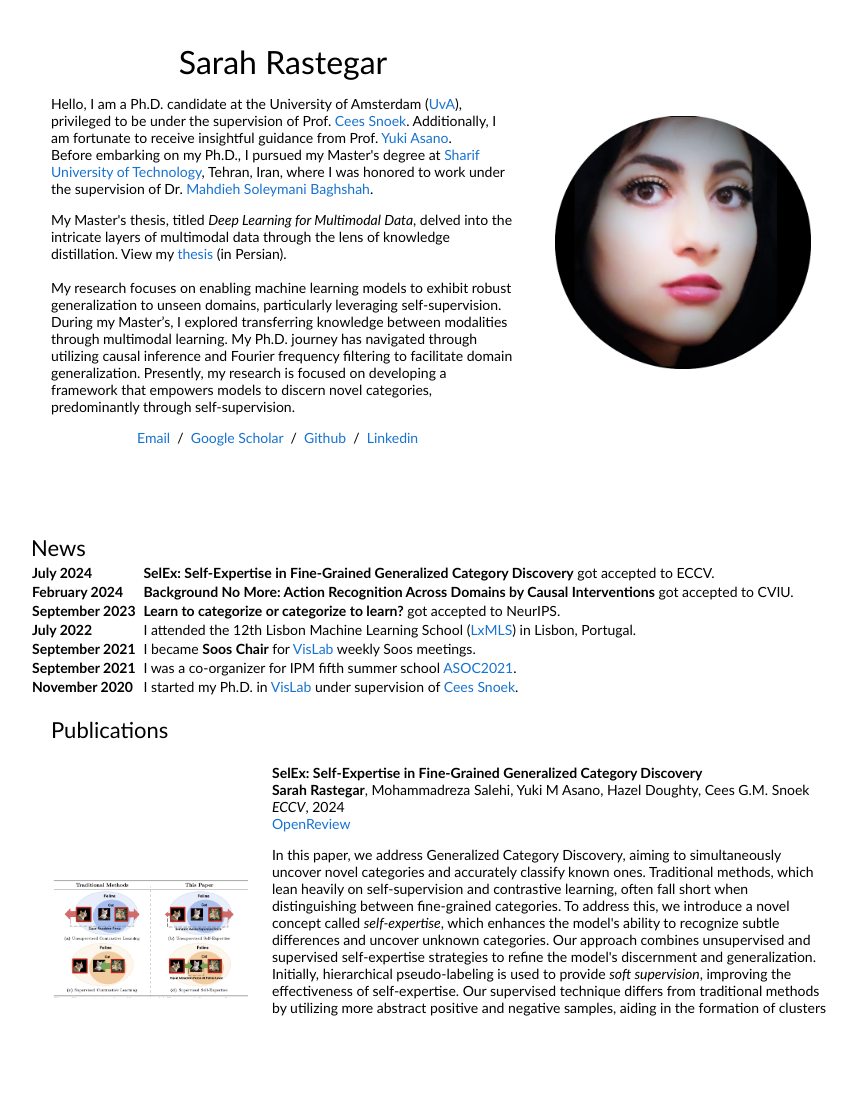
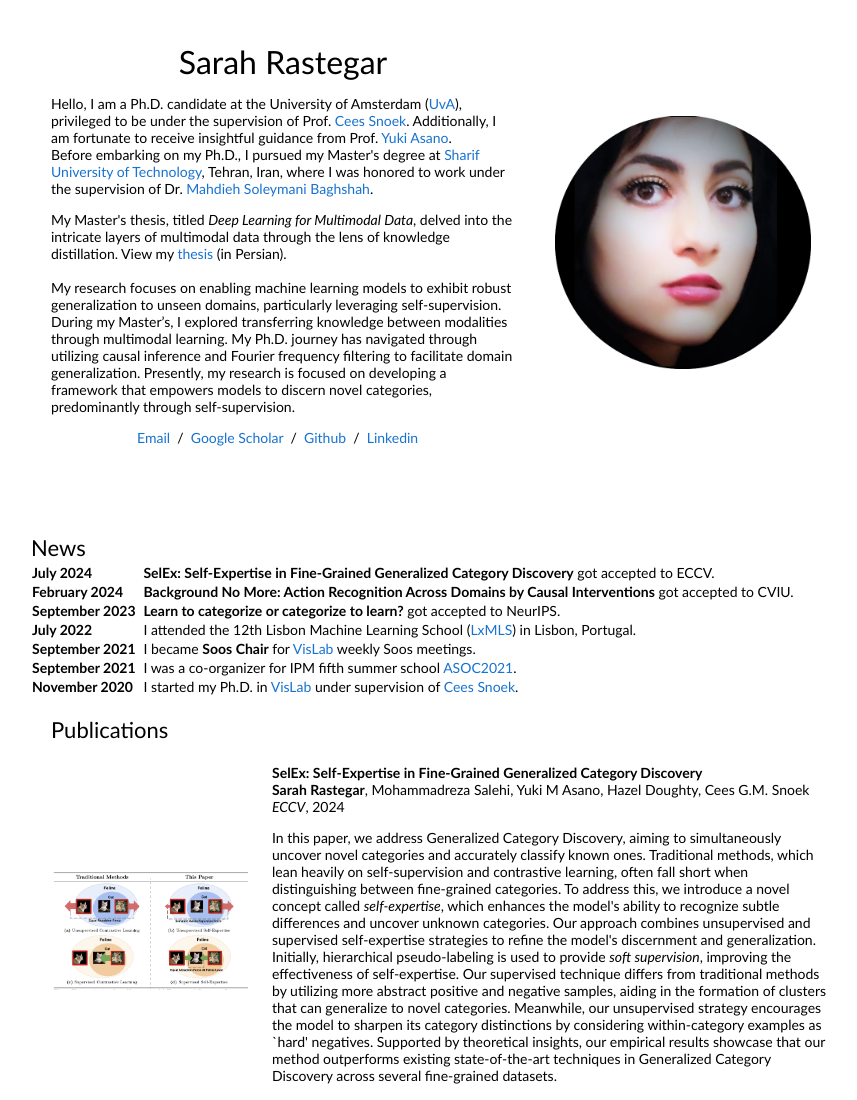
Before and after one commit to SarahRastegar/sarahrastegar.github.io, a plain HTML site: page index.html in a window 1280 px wide. Shown: the top 1100 px of the page, without its empty margins (209-1066 px from the left). Drawn offline with Linux system fonts and the light colour scheme.

Commit message:
Update index.html

```diff
--- a/index.html
+++ b/index.html
@@ -109,13 +109,9 @@
               <strong>Sarah Rastegar</strong>, Mohammadreza Salehi, Yuki M Asano, Hazel Doughty, Cees G.M. Snoek
               <br>
               <em>ECCV</em>, 2024
-              <br>
-                <a href="https://openreview.net/forum?id=m0vfXMrLwF">OpenReview</a>
-              <br>
                 <p>In this paper, we address Generalized Category Discovery, aiming to simultaneously uncover novel categories and accurately classify known ones. Traditional methods, which lean heavily on self-supervision and contrastive learning, often fall short when distinguishing between fine-grained categories. To address this, we introduce a novel concept called <em>self-expertise</em>, which enhances the model's ability to recognize subtle differences and uncover unknown categories. Our approach combines unsupervised and supervised self-expertise strategies to refine the model's discernment and generalization. Initially, hierarchical pseudo-labeling is used to provide <em>soft supervision</em>, improving the effectiveness of self-expertise. Our supervised technique differs from traditional methods by utilizing more abstract positive and negative samples, aiding in the formation of clusters that can generalize to novel categories. Meanwhile, our unsupervised strategy encourages the model to sharpen its category distinctions by considering within-category examples as `hard' negatives. Supported by theoretical insights, our empirical results showcase that our method outperforms existing state-of-the-art techniques in Generalized Category Discovery across several fine-grained datasets. </p>
             </td>
           </tr>
-
           <tr>
             <td style="padding:20px;width:25%;vertical-align:middle">
               <img src="images/Infosieve.png" alt="blind-date" width="200" height="120">
```
